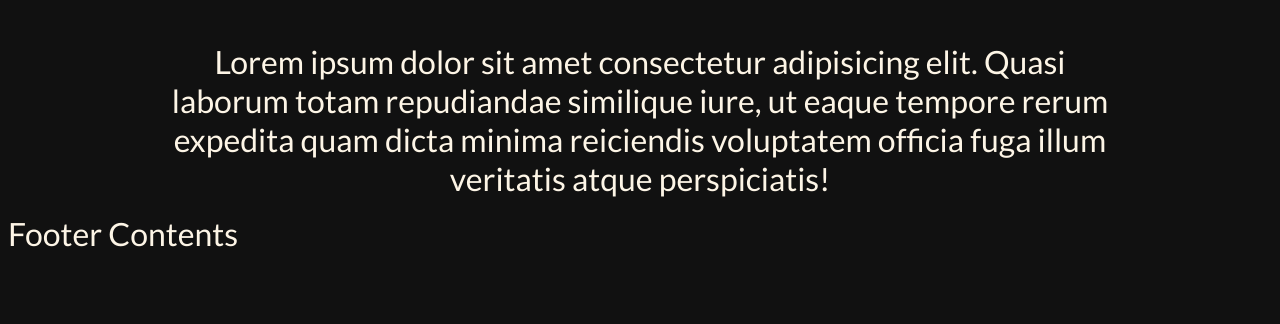
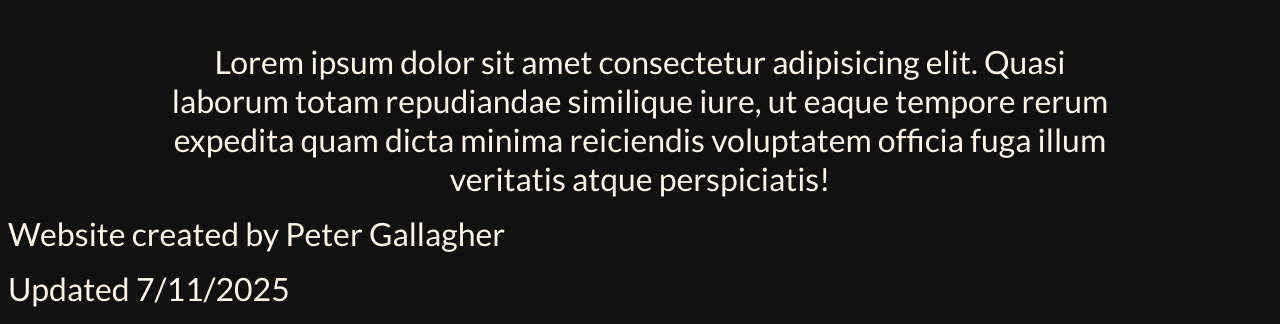
Before and after one commit to Derka202/EscapeRoomWebsite, a plain HTML site: page about.html in a window 1280 px wide. Shown: the part 804-1128 px from the top of the page. Before the commit the page ends 1073 px from the top, so only its background shows below. Drawn offline with nearby package versions, Linux system fonts and the light colour scheme; a web font is replaced by a local one.

Commit message:
Updated Footer Contents

```diff
--- a/about.html
+++ b/about.html
@@ -29,7 +29,8 @@
     </main>
     <footer>
         <div class="footerInfo">
-            <p>Footer Contents</p>
+            <p>Website created by Peter Gallagher</p>
+            <p>Updated 7/11/2025</p>
         </div>
     </footer>
 </body>
```
Also changed, not shown: contact.html (+2 -1 lines), faq.html (+2 -1 lines), index.html (+2 -1 lines), rooms.html (+2 -1 lines).
